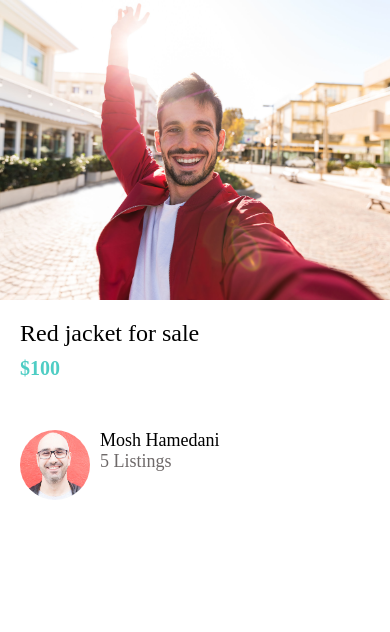
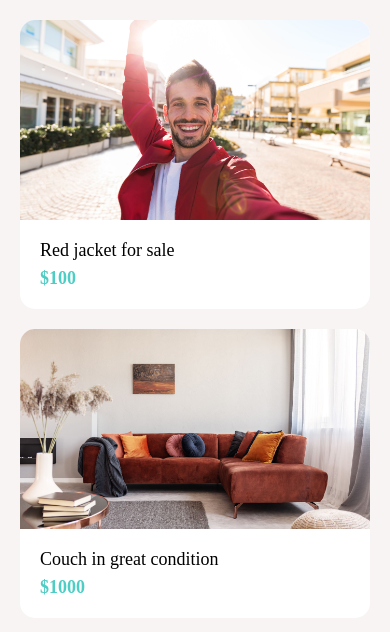
Before and after one commit to dexter9code/Done_app_React_Native, a React Native app: screen / in a window 390 px wide. Shown: the top 632 px of the page. Built offline with nearby package versions, Linux system fonts and the light colour scheme.

Commit message:
created 3 new Screen Listings,Account,Message

```diff
--- a/App.js
+++ b/App.js
@@ -1,10 +1,13 @@
 
+import AccountScreen from './app/screens/AccountScreen';
 import ListingDetailsScreen from './app/screens/ListingDetailsScreen';
 import ViewImageScreen from './app/screens/ViewImageScreen';
 import WelcomeScreen from './app/screens/WelcomeScreen';
+import MessagesScreen from './app/screens/MessageScreen';
+import ListingsScreen from './app/screens/ListingsScreen';
 
 export default function App() {
   return (
-   <ListingDetailsScreen/>
+   <ListingsScreen/>
   );
 }
--- /dev/null
+++ b/app/components/Icon.js
@@ -0,0 +1,27 @@
+import React from "react";
+import { View } from "react-native";
+import { MaterialCommunityIcons } from "@expo/vector-icons";
+
+function Icon({
+  name,
+  size = 40,
+  backgroundColor = "#000",
+  iconColor = "#fff",
+}) {
+  return (
+    <View
+      style={{
+        width: size,
+        height: size,
+        borderRadius: size / 2,
+        backgroundColor,
+        justifyContent: "center",
+        alignItems: "center",
+      }}
+    >
+      <MaterialCommunityIcons name={name} color={iconColor} size={size * 0.5} />
+    </View>
+  );
+}
+
+export default Icon;
--- /dev/null
+++ b/app/components/ListItemDeleteAction.js
@@ -0,0 +1,30 @@
+import React from "react";
+import { View, StyleSheet, TouchableWithoutFeedback } from "react-native";
+import { MaterialCommunityIcons } from "@expo/vector-icons";
+
+import colors from "../config/colors";
+
+function ListItemDeleteAction({ onPress }) {
+  return (
+    <TouchableWithoutFeedback onPress={onPress}>
+      <View style={styles.container}>
+        <MaterialCommunityIcons
+          name="trash-can"
+          size={35}
+          color={colors.white}
+        />
+      </View>
+    </TouchableWithoutFeedback>
+  );
+}
+
+const styles = StyleSheet.create({
+  container: {
+    backgroundColor: colors.danger,
+    width: 70,
+    justifyContent: "center",
+    alignItems: "center",
+  },
+});
+
+export default ListItemDeleteAction;
--- /dev/null
+++ b/app/components/ListItemSeparatorComponent.js
@@ -0,0 +1,18 @@
+import React from "react";
+import { StyleSheet, View } from "react-native";
+
+import colors from "../config/colors";
+
+function ListItemSeparatorComponent() {
+  return <View style={styles.separator} />;
+}
+
+const styles = StyleSheet.create({
+  separator: {
+    width: "100%",
+    height: 1,
+    backgroundColor: colors.light,
+  },
+});
+
+export default ListItemSeparatorComponent;
--- /dev/null
+++ b/app/components/Screen.js
@@ -0,0 +1,20 @@
+import React from "react";
+import Constants from "expo-constants";
+import { StyleSheet, SafeAreaView, View } from "react-native";
+
+function Screen({ children, style }) {
+  return (
+    <SafeAreaView style={[styles.screen, style]}>
+      <View style={style}>{children}</View>
+    </SafeAreaView>
+  );
+}
+
+const styles = StyleSheet.create({
+  screen: {
+    paddingTop: Constants.statusBarHeight,
+    flex: 1,
+  },
+});
+
+export default Screen;
--- a/app/config/colors.js
+++ b/app/config/colors.js
@@ -4,4 +4,6 @@
   black: "#000",
   white: "#fff",
   medium: "#6e6969",
+  light: "#f8f4f4",
+  danger: "#ff5252",
 };
--- /dev/null
+++ b/app/screens/AccountScreen.js
@@ -0,0 +1,72 @@
+import React from "react";
+import { StyleSheet, View, FlatList } from "react-native";
+
+import Screen from "../components/Screen";
+import ListItem from "../components/ListItem";
+import ListItemSeparatorComponent from "../components/ListItemSeparatorComponent";
+import Icon from '../components/Icon';
+import colors from "../config/colors";
+
+const menuItems = [
+  {
+    title: "My Listings",
+    icon: {
+      name: "format-list-bulleted",
+      backgroundColor: colors.primary,
+    },
+  },
+  {
+    title: "My Messages",
+    icon: {
+      name: "email",
+      backgroundColor: colors.secondary,
+    },
+  },
+];
+
+function AccountScreen(props) {
+  return (
+    <Screen style={styles.screen}>
+      <View style={styles.container}>
+        <ListItem
+          title="Mosh Hamedani"
+          subTitle="programmingwithmosh@gmail.com"
+          image={require("../assets/faceImage.jpg")}
+        />
+      </View>
+      <View style={styles.container}>
+        <FlatList
+          data={menuItems}
+          keyExtractor={(menuItem) => menuItem.title}
+          ItemSeparatorComponent={ListItemSeparatorComponent}
+          renderItem={({ item }) => (
+            <ListItem
+              title={item.title}
+              IconComponent={
+                <Icon
+                  name={item.icon.name}
+                  backgroundColor={item.icon.backgroundColor}
+                />
+              }
+            />
+          )}
+        />
+      </View>
+      <ListItem
+        title="Log Out"
+        IconComponent={<Icon name="logout" backgroundColor="#ffe66d" />}
+      />
+    </Screen>
+  );
+}
+
+const styles = StyleSheet.create({
+  screen: {
+    backgroundColor: colors.light,
+  },
+  container: {
+    marginVertical: 20,
+  },
+});
+
+export default AccountScreen;
--- /dev/null
+++ b/app/screens/ListingsScreen.js
@@ -0,0 +1,48 @@
+import React from "react";
+import { FlatList, StyleSheet } from "react-native";
+
+import Screen from "../components/Screen";
+import colors from "../config/colors";
+import Card from "./../components/Card";
+
+const listings = [
+  {
+    id: 1,
+    title: "Red jacket for sale",
+    price: 100,
+    image: require("../assets/redJacket.jpg"),
+  },
+  {
+    id: 2,
+    title: "Couch in great condition",
+    price: 1000,
+    image: require("../assets/couchImage.jpg"),
+  },
+];
+
+function ListingsScreen(props) {
+  return (
+    <Screen style={styles.screen}>
+      <FlatList
+        data={listings}
+        keyExtractor={(listing) => listing.id.toString()}
+        renderItem={({ item }) => (
+          <Card
+            title={item.title}
+            subTitle={"$" + item.price}
+            image={item.image}
+          />
+        )}
+      />
+    </Screen>
+  );
+}
+
+const styles = StyleSheet.create({
+  screen: {
+    padding: 20,
+    backgroundColor: colors.light,
+  },
+});
+
+export default ListingsScreen;
--- /dev/null
+++ b/app/screens/MessageScreen.js
@@ -0,0 +1,68 @@
+import React, { useState } from "react";
+import { FlatList, StyleSheet, View } from "react-native";
+
+import Screen from "../components/Screen";
+import ListItem from "./../components/ListItem";
+import ListItemSeparatorComponent from "../components/ListItemSeparatorComponent";
+import ListItemDeleteAction from "./../components/ListItemDeleteAction";
+
+const initialMessages = [
+  {
+    id: 1,
+    title: "T1",
+    description: "D1",
+    image: require("../assets/faceImage.jpg"),
+  },
+  {
+    id: 2,
+    title: "T2",
+    description: "D2",
+    image: require("../assets/faceImage.jpg"),
+  },
+];
+
+function MessagesScreen(props) {
+  const [messages, setMessages] = useState(initialMessages);
+  const [refreshing, setRefreshing] = useState(false);
+
+  const handleDelete = (message) => {
+    // Delete the message from messages
+    setMessages(messages.filter((m) => m.id !== message.id));
+  };
+
+  return (
+    <Screen>
+      <FlatList
+        data={messages}
+        keyExtractor={(message) => message.id.toString()}
+        renderItem={({ item }) => (
+          <ListItem
+            title={item.title}
+            subTitle={item.description}
+            image={item.image}
+            onPress={() => console.log("Message selected", item)}
+            renderRightActions={() => (
+              <ListItemDeleteAction onPress={() => handleDelete(item)} />
+            )}
+          />
+        )}
+        ItemSeparatorComponent={ListItemSeparatorComponent}
+        refreshing={refreshing}
+        onRefresh={() => {
+          setMessages([
+            {
+              id: 2,
+              title: "T2",
+              description: "D2",
+              image: require("../assets/faceImage.jpg"),
+            },
+          ]);
+        }}
+      />
+    </Screen>
+  );
+}
+
+const styles = StyleSheet.create({});
+
+export default MessagesScreen;
--- a/package.json
+++ b/package.json
@@ -11,6 +11,7 @@
   },
   "dependencies": {
     "expo": "~44.0.0",
+    "expo-constants": "^13.0.2",
     "expo-status-bar": "~1.2.0",
     "react": "17.0.1",
     "react-dom": "17.0.1",
```
Also changed, not shown: app/assets/couchImage.jpg (renamed from app/assets/couch.jpg).
